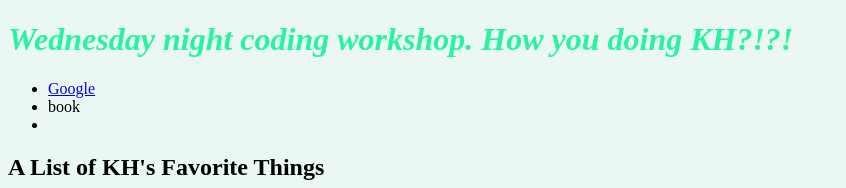
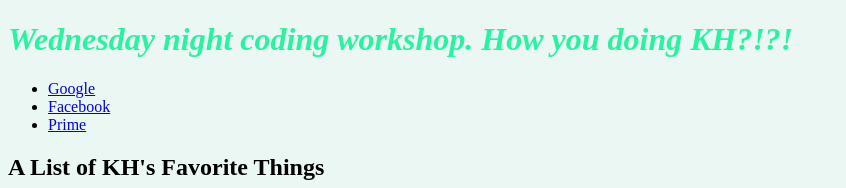
Before and after one commit to tdeming/tdeming.github.io, a plain HTML site: page index.html in a window 1280 px wide. Shown: the top 188 px of the page, without its empty margins (0-846 px from the left). Drawn offline with Linux system fonts and the light colour scheme.

Commit message:
Update index.html

```diff
--- a/index.html
+++ b/index.html
@@ -9,8 +9,8 @@
     <h1> Wednesday night coding workshop.  How you doing KH?!?! </h1>
     <ul>
       <li><a href="http://www.google.com">Google</a></li>
-      <li><a href="http://www.facebook.com"></a>book</li>
-      <li><a href="http://www.primeacademy.com"></a></li>
+      <li><a href="http://www.facebook.com">Facebook</a></li>
+      <li><a href="http://www.primeacademy.com">Prime</a></li>
       </ul>
       <h2>A List of KH's Favorite Things</h2>
       <ol>
```
